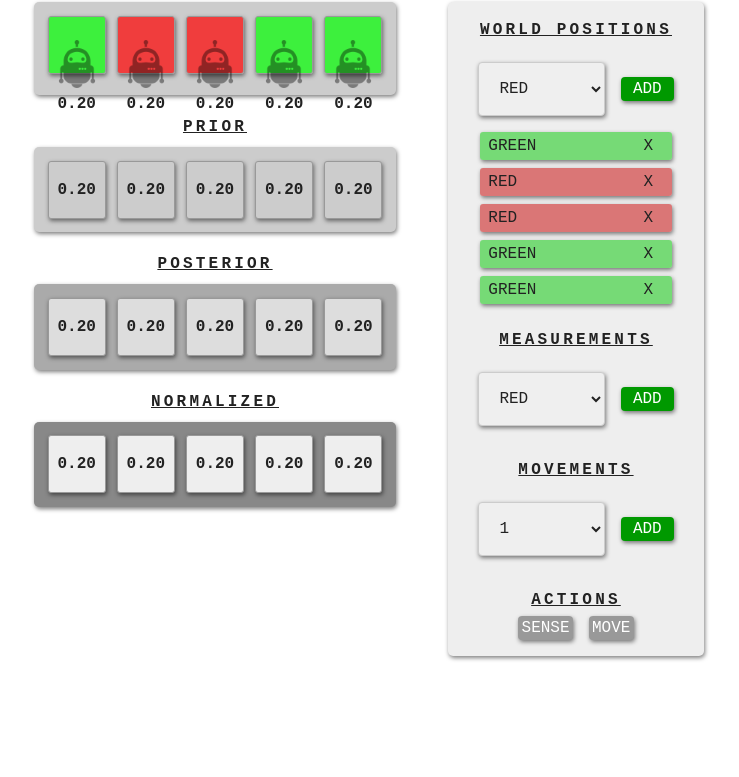
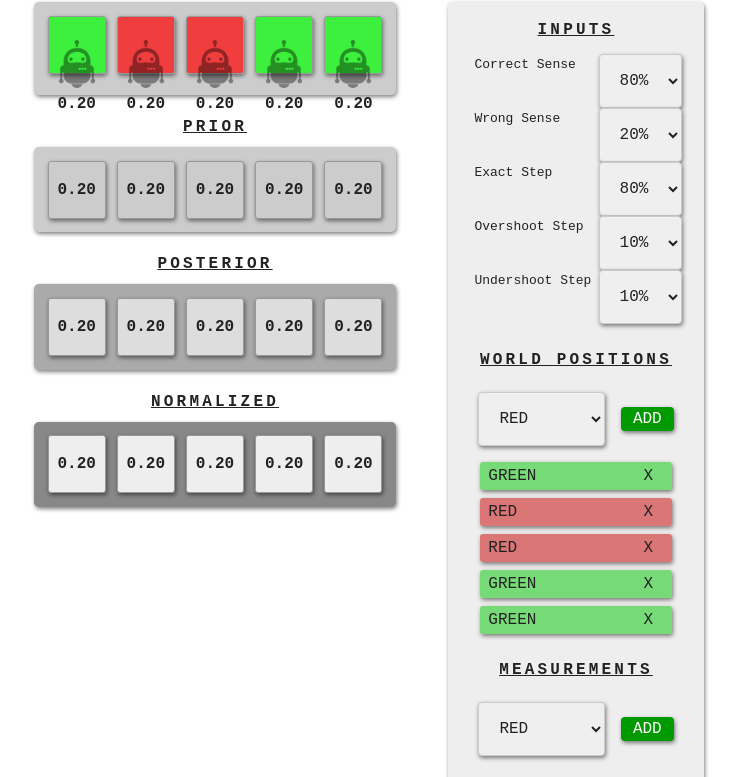
Before and after one commit to davidcurras/ai-localization-2019, a plain HTML site: page index.html in a window 1280 px wide. Shown: the part 146-923 px from the top of the page, without its empty margins (257-996 px from the left). Before the commit the page ends 814 px from the top, so only its background shows below. Drawn offline with Linux system fonts and the light colour scheme.

Commit message:
LAI-2019: Input values for calculation

```diff
--- a/css/main.css
+++ b/css/main.css
@@ -45,15 +45,8 @@ input, select {
   box-sizing: border-box;
 }
 
-button.confirm:disabled,
-button.confirm[disabled],
-button.confirm:disabled:hover,
-button.confirm[disabled]:hover {
-  background-color: #999999;
-  cursor: default;
-}
-
-button.confirm {
+button.confirm,
+button.action {
   width: 80%;
   background-color: #009900;
   color: #FFFFFF;
@@ -63,8 +56,21 @@ button.confirm {
   cursor: pointer;
 }
 
-button.confirm:hover {
+button.confirm:hover,
+button.action:hover {
   background-color: #006600;
+}
+
+button.action {
+  padding: 2vh;
+}
+
+button.action:disabled,
+button.action[disabled],
+button.action:disabled:hover,
+button.action[disabled]:hover {
+  background-color: #999999;
+  cursor: default;
 }
 
 .container {
@@ -153,26 +159,30 @@ button.confirm:hover {
 
 #measurements,
 #movements,
-#positions {
+#positions,
+#inputs {
   width: 88%;
   margin: 2vh;
 }
 
 #measurements form,
 #movements form,
-#positions form {
+#positions form,
+#inputs form {
   width: 100%;
 }
 
 #measurements form select,
 #movements form select,
-#positions form select {
+#positions form select ,
+#inputs form select {
   min-width: 60%;
 }
 
 #measurements ul,
 #movements ul,
-#positions ul {
+#positions ul,
+#inputs ul {
   width: 83%;
   font-size: 2vh;
   font-weight: 400;
@@ -181,7 +191,8 @@ button.confirm:hover {
 
 #measurements ul li,
 #movements ul li,
-#positions ul li {
+#positions ul li,
+#inputs ul li {
   width: 100%;
   padding: .1vh 1vh;
   margin-top: 1vh;
@@ -230,3 +241,17 @@ button.confirm:hover {
   background-color: rgba(0, 200, 0, 0.5);
   border-color: rgba(0, 150, 0, 0.5);
 }
+
+#inputs form.flex-row-b {
+  align-items: flex-start;
+}
+
+#inputs form.flex-row-b label {
+  display: inline-block;
+  padding: .5vh;
+}
+
+#inputs form.flex-row-b select {
+  min-width: 0;
+  margin: 0;
+}
--- a/index.html
+++ b/index.html
@@ -29,8 +29,73 @@
           <div id="normalized" class="flex-row-a shadow"></div>
         </div>
         <div class="right flex-col-a">
-          <h2>Data</h2>
+          <h2>Details</h2>
           <div class="data flex-col-c shadow">
+            <h3>Inputs</h3>
+            <div id="inputs" class="flex-col-c">
+              <form class="flex-row-b">
+                <label for="p-hit">Correct Sense</label>
+                <select id="p-hit" name="p-hit" class="shadow">
+                  <option value="0.95">95%</option>
+                  <option value="0.9">90%</option>
+                  <option value="0.85">85%</option>
+                  <option value="0.8" selected>80%</option>
+                  <option value="0.75">75%</option>
+                  <option value="0.7">70%</option>
+                  <option value="0.65">65%</option>
+                  <option value="0.6">60%</option>
+                </select>
+              </form>
+              <form class="flex-row-b">
+                <label for="p-miss">Wrong Sense</label>
+                <select id="p-miss" name="p-miss" class="shadow">
+                  <option value="0.35">35%</option>
+                  <option value="0.3">30%</option>
+                  <option value="0.25">25%</option>
+                  <option value="0.2" selected>20%</option>
+                  <option value="0.15">15%</option>
+                  <option value="0.1">10%</option>
+                  <option value="0.05">5%</option>
+                </select>
+              </form>
+              <form class="flex-row-b">
+                <label for="p-exact">Exact Step</label>
+                <select id="p-exact" name="p-exact" class="shadow">
+                  <option value="0.95">95%</option>
+                  <option value="0.9">90%</option>
+                  <option value="0.85">85%</option>
+                  <option value="0.8" selected>80%</option>
+                  <option value="0.75">75%</option>
+                  <option value="0.7">70%</option>
+                  <option value="0.65">65%</option>
+                  <option value="0.6">60%</option>
+                </select>
+              </form>
+              <form class="flex-row-b">
+                <label for="p-overshoot">Overshoot Step</label>
+                <select id="p-overshoot" name="p-overshoot" class="shadow">
+                  <option value="0.35">35%</option>
+                  <option value="0.3">30%</option>
+                  <option value="0.25">25%</option>
+                  <option value="0.2">20%</option>
+                  <option value="0.15">15%</option>
+                  <option value="0.1" selected>10%</option>
+                  <option value="0.05">5%</option>
+                </select>
+              </form>
+              <form class="flex-row-b">
+                <label for="p-undershoot">Undershoot Step</label>
+                <select id="p-undershoot" name="p-undershoot" class="shadow">
+                  <option value="0.35">35%</option>
+                  <option value="0.3">30%</option>
+                  <option value="0.25">25%</option>
+                  <option value="0.2">20%</option>
+                  <option value="0.15">15%</option>
+                  <option value="0.1" selected>10%</option>
+                  <option value="0.05">5%</option>
+                </select>
+              </form>
+            </div>
             <h3>World Positions</h3>
             <div id="positions" class="flex-col-c">
               <form class="flex-row-a">
--- a/js/ai.js
+++ b/js/ai.js
@@ -21,9 +21,9 @@ LAI.AI = {
     LAI.AI.Posterior = []
     for (let i = 0; i < LAI.World.Positions.length; i++) {
       if(LAI.World.Positions[i] === measurement) {
-        LAI.AI.Posterior.push(LAI.AI.Prior[i] * LAI.World.PHit)
+        LAI.AI.Posterior.push(LAI.AI.Prior[i] * LAI.World.Sense.PHit)
       } else {
-        LAI.AI.Posterior.push(LAI.AI.Prior[i] * LAI.World.PMiss)
+        LAI.AI.Posterior.push(LAI.AI.Prior[i] * LAI.World.Sense.PMiss)
       }
     }
   },
--- a/js/render.js
+++ b/js/render.js
@@ -82,8 +82,8 @@ LAI.Render = {
     const senseD = LAI.World.Measurements.length ? '' : 'disabled="disabled"'
     const moveD = LAI.World.Movements.length ? '' : 'disabled="disabled"'
     let html = ''
-    html += '<button id="sense" type="button" class="shadow confirm" '+senseD+'>Sense</button>'
-    html += '<button id="move" type="button" class="shadow confirm" '+moveD+'>Move</button>'
+    html += '<button id="sense" type="button" class="shadow action" '+senseD+'>Sense</button>'
+    html += '<button id="move" type="button" class="shadow action" '+moveD+'>Move</button>'
     document.getElementById('actions').innerHTML = html
   }
 
--- a/js/world.js
+++ b/js/world.js
@@ -3,8 +3,15 @@
 window.LAI = window.LAI || {}
 
 LAI.World = {
-  PHit: 0.6,
-  PMiss: 0.2,
+  Sense: {
+    PHit: 0.6,
+    PMiss: 0.2
+  },
+  Move: {
+    PExact: 0.8,
+    POvershoot: 0.1,
+    PUndershoot: 0.1
+  },
   Measurements: [],
   Movements: [],
   Positions: ['green', 'red', 'red', 'green', 'green']
```
